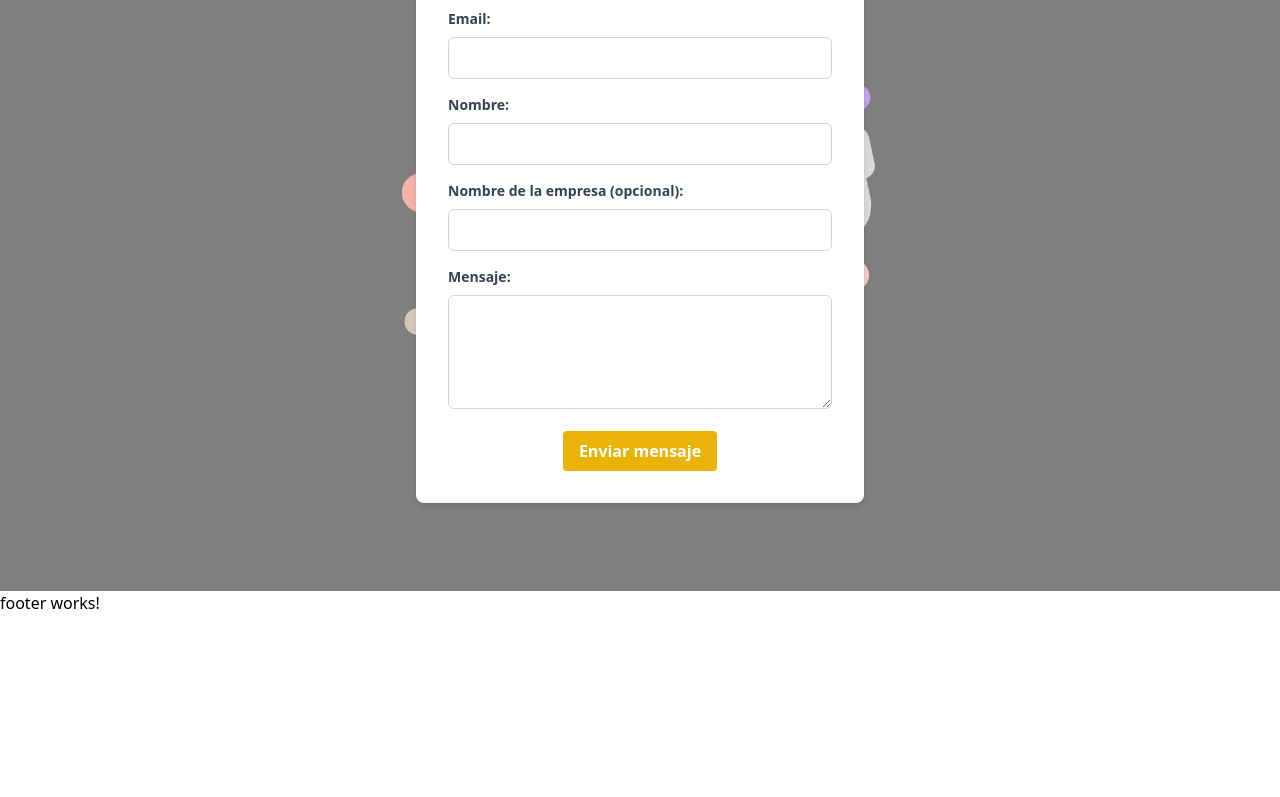
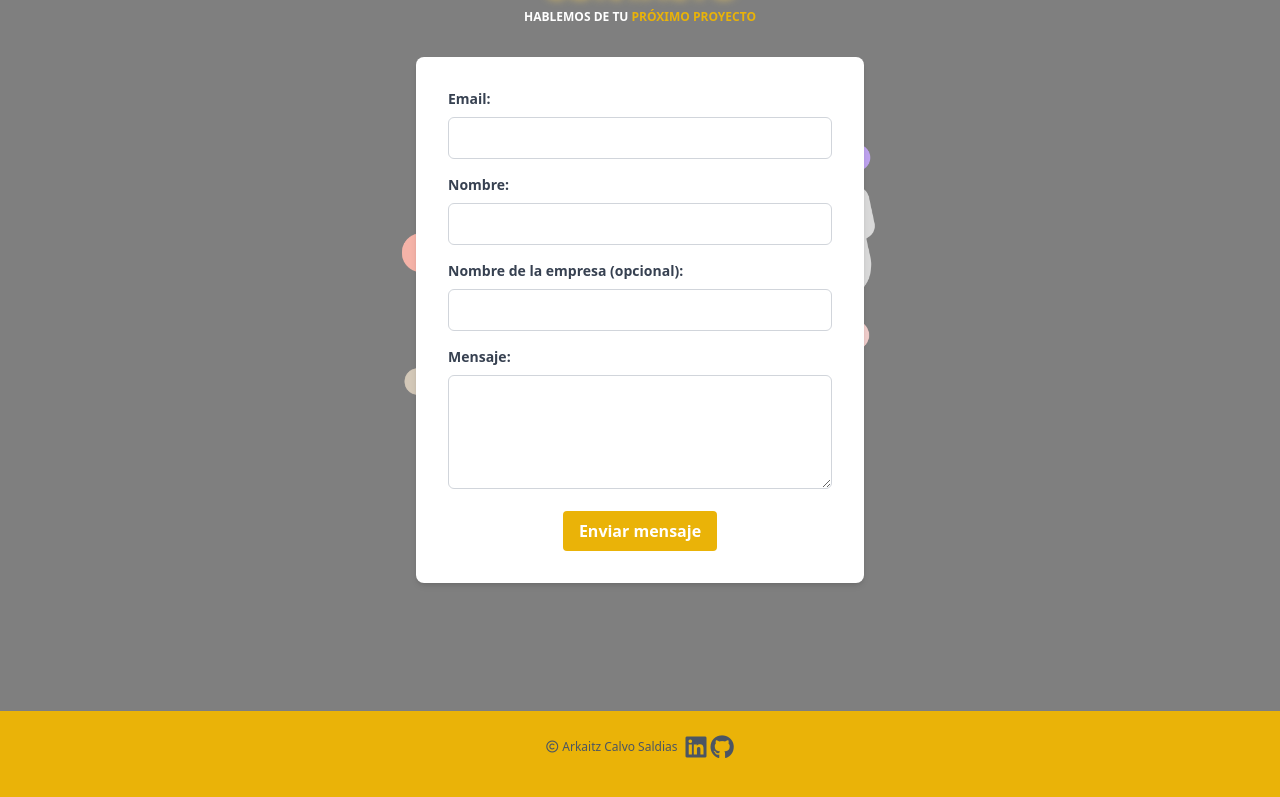
Before and after one commit to XxFenixDCxX/Portfolio, an Angular app: page / in a window 1280 px wide. Shown: the part 3037-3834 px from the top of the page. Before the commit the page ends 3652 px from the top, so only its background shows below. Built offline with nearby package versions, Linux system fonts and the light colour scheme; no server answers.

Commit message:
Actualizar estilos de contacto y pie de página

```diff
--- a/src/app/contact/contact.component.html
+++ b/src/app/contact/contact.component.html
@@ -3,7 +3,7 @@
   <div class="absolute inset-0 z-0">
     <img src="../../assets/img/contactWallpaper.png" alt="Fondo de sección" class="absolute inset-0 w-full h-full object-cover opacity-50">
   </div>
-  <div class="container mx-auto px-4 relative z-10 text-white py-12 mb-10">
+  <div class="container mx-auto px-4 relative z-10 text-white py-32">
     <div class="text-center">
       <h1 class="text-4xl font-bold mb-1">CONTACTO</h1>
       <h2 class="text-xs mb-8 font-bold">HABLEMOS DE TU <b class="text-yellow-500">PRÓXIMO PROYECTO</b></h2>
--- a/src/app/footer/footer.component.html
+++ b/src/app/footer/footer.component.html
@@ -1 +1,12 @@
-<p>footer works!</p>
+<footer class="bg-yellow-500 border-t-4 border-yellow-500 sm:pb-4 md:pb-10 lg:pb-10 sm:pt-1 md:pt-4 lg:pt-4">
+  <div class="container mx-auto flex justify-center items-center">
+    <div class="flex items-center">
+      <i class="fa-regular fa-copyright mr-1 text-gray-600 text-xs"></i>
+      <span class="text-gray-600 text-xs">Arkaitz Calvo Saldias</span>
+    </div>
+    <div class="ml-2 flex space-x-1">
+      <a href="https://www.linkedin.com/in/arkaitz-calvo-saldias-71a3a4238/?originalSubdomain=es" target="_blank"><i class="fab fa-linkedin text-gray-600 text-2xl"></i></a>
+      <a href="https://github.com/XxFenixDCxX" target="_blank"><i class="fab fa-github text-gray-600 text-2xl"></i></a>
+    </div>
+  </div>
+</footer>
```
